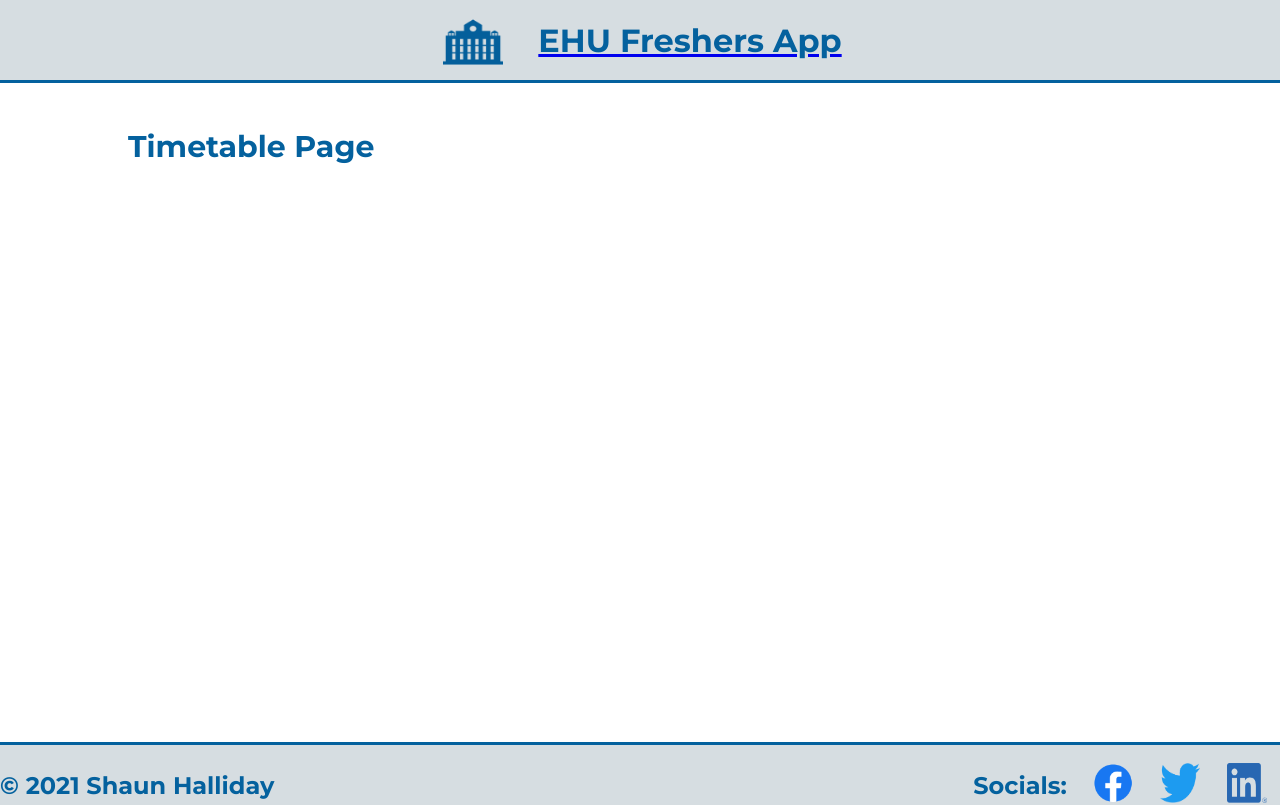
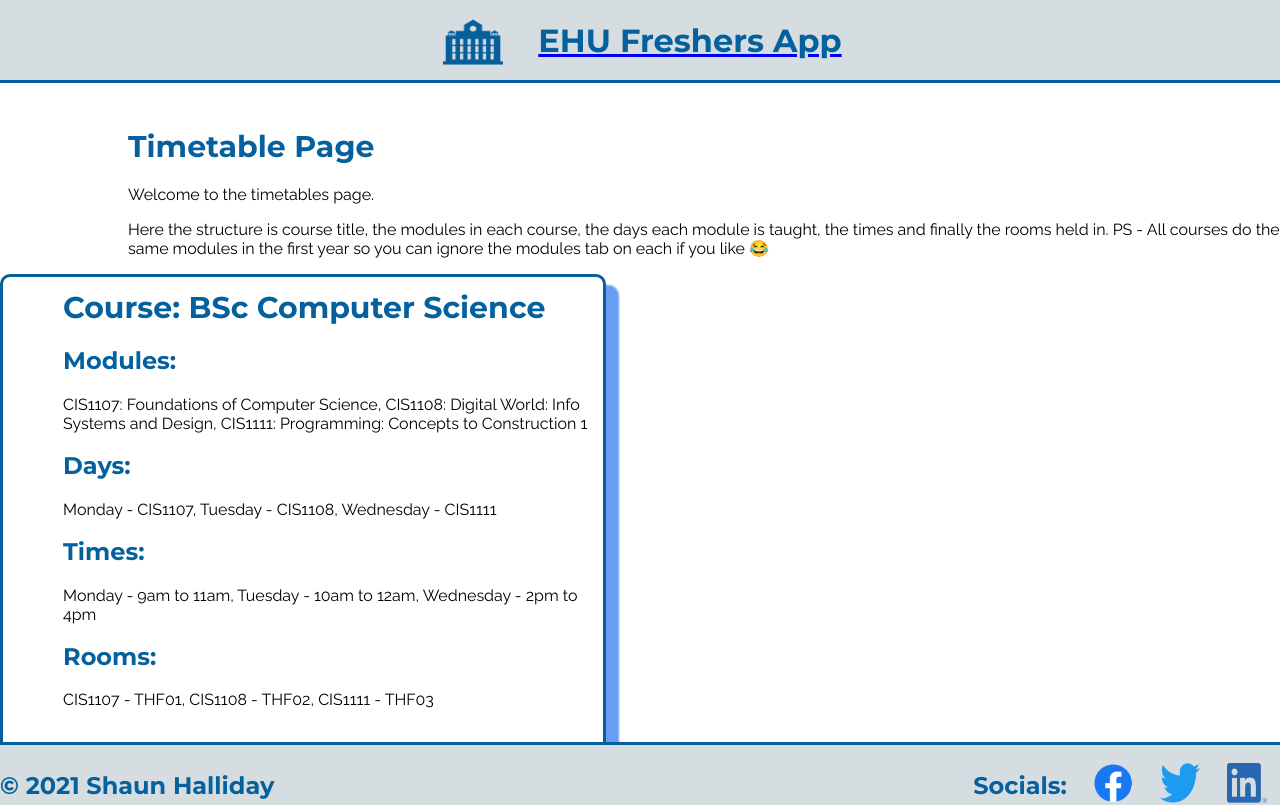
Before and after one commit to smolCat1512/React-Freshers-App, a React (Create React App) app: page /timetable in a window 1280 px wide. Shown: the top 805 px of the page. Built offline with nearby package versions, Linux system fonts and the light colour scheme.

Commit message:
Link to SU societies page added to societies page as required, also built out json for timetable and implemented in timetable page, still working on styling for this

```diff
--- a/src/App.css
+++ b/src/App.css
@@ -413,4 +413,14 @@ footer .socials {
     opacity: 1;
   }
 }
+
+.timetableItem {
+  width: 600px;
+  height: 500px;
+  border: 3px solid #04619E;
+  border-radius: 10px;
+  -webkit-box-shadow: 12px 12px 2px 1px #689DF4;
+          box-shadow: 12px 12px 2px 1px #689DF4;
+  margin-bottom: 5%;
+}
 /*# sourceMappingURL=App.css.map */
--- a/src/App.scss
+++ b/src/App.scss
@@ -431,3 +431,21 @@ footer {
       opacity: 1;
   }
 }
+
+// .timetableGrid {
+//   display: flex;
+//   flex-flow: row wrap;
+//   justify-content: space-around;
+//   padding: 0;
+//   margin: 0;
+//   list-style: none;
+// }
+
+.timetableItem {
+  width: 600px;
+  height: 500px;
+  border: 3px solid #04619E;
+  border-radius: 10px;
+  box-shadow: 12px 12px 2px 1px $LightBlue;
+  margin-bottom: 5%;
+}
--- a/src/pages/Societies.js
+++ b/src/pages/Societies.js
@@ -11,6 +11,9 @@ import SocietiesData from '../pages/societies/societies.json';
                 link, but also see below for a selection of societies available at Edge Hill.
             </p>
 
+            <a className="mobile-left-margin" rel="noreferrer" target="_blank"
+            href="https://www.edgehillsu.org.uk/groups">
+                Societies Link to SU site</a>
 
             <h2>Selected Societies:</h2>
 
--- a/src/pages/Timetable.js
+++ b/src/pages/Timetable.js
@@ -1,15 +1,35 @@
 import React from "react"
 import '../App.css';
-
+import TimetableData from '../pages/timetable/timetable.json';
 
     function Timetable() {
         return (
         <main className="fade-in">
             <h1>Timetable Page</h1>
 
+            <p>Welcome to the timetables page.</p>
 
+            <p>Here the structure is course title, the modules in each course, the days
+                each module is taught, the times and finally the rooms held in. PS -
+                All courses do the same modules in the first year so you can ignore
+                the modules tab on each if you like &#x1F602;
+            </p>
 
-
+            {TimetableData.map((timetableDetail)=> {
+                return<div className="timetableGrid">
+                            <div className="timetableItem">
+                                <h1>Course: {timetableDetail.course}</h1>
+                                <h2>Modules:</h2>
+                                <p>{timetableDetail.modules}</p>
+                                <h2>Days:</h2>
+                                <p>{timetableDetail.days}</p>
+                                <h2>Times:</h2>
+                                <p>{timetableDetail.times}</p>
+                                <h2>Rooms:</h2>
+                                <p>{timetableDetail.rooms}</p>
+                            </div>
+                        </div>
+            })}
 
             <div className="footerspacer"></div>
 
--- /dev/null
+++ b/src/pages/timetable/timetable.json
@@ -0,0 +1,26 @@
+[
+    {
+        "id": 1,
+        "course": "BSc Computer Science",
+        "modules": "CIS1107: Foundations of Computer Science, CIS1108: Digital World: Info Systems and Design, CIS1111: Programming: Concepts to Construction 1",
+        "days": "Monday - CIS1107, Tuesday - CIS1108, Wednesday - CIS1111",
+        "times": "Monday - 9am to 11am, Tuesday - 10am to 12am, Wednesday - 2pm to 4pm",
+        "rooms": "CIS1107 - THF01, CIS1108 - THF02, CIS1111 - THF03"
+    },
+    {
+        "id": 2,
+        "course": "BSc Computing",
+        "modules": "CIS1107: Foundations of Computer Science, CIS1108: Digital World: Info Systems and Design, CIS1111: Programming: Concepts to Construction 1",
+        "days": "Wednesday - CIS1107, Thursday - CIS1108, Friday - CIS1111",
+        "times": "Wednesday - 9am to 11am, Thursday - 10am to 12am, Friday - 2pm to 4pm",
+        "rooms": "CIS1107 - THG02, CIS1108 - THG03, CIS1111 - THG04"
+    },
+    {
+        "id": 3,
+        "course": "BSc Computing (Games Programming)",
+        "modules": "CIS1107: Foundations of Computer Science, CIS1108: Digital World: Info Systems and Design, CIS1111: Programming: Concepts to Construction 1",
+        "days": "Tuesday - CIS1107, Wednesday - CIS1108, Thursday - CIS1111",
+        "times": "Tuesday - 11am to 1pm, Wednesday - 11am to 1pm, Thursday - 11am to 1pm",
+        "rooms": "CIS1107 - THF03, CIS1108 - THF04, CIS1111 - THF05"
+    }
+]
```
Also changed, not shown: 1 other file (tests, documents, lock files or other folders).
